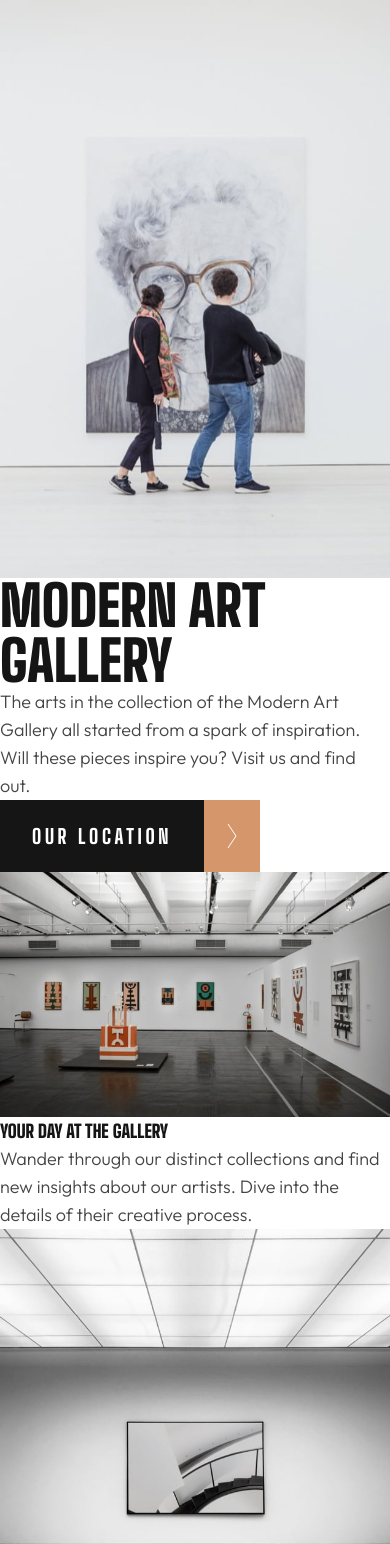
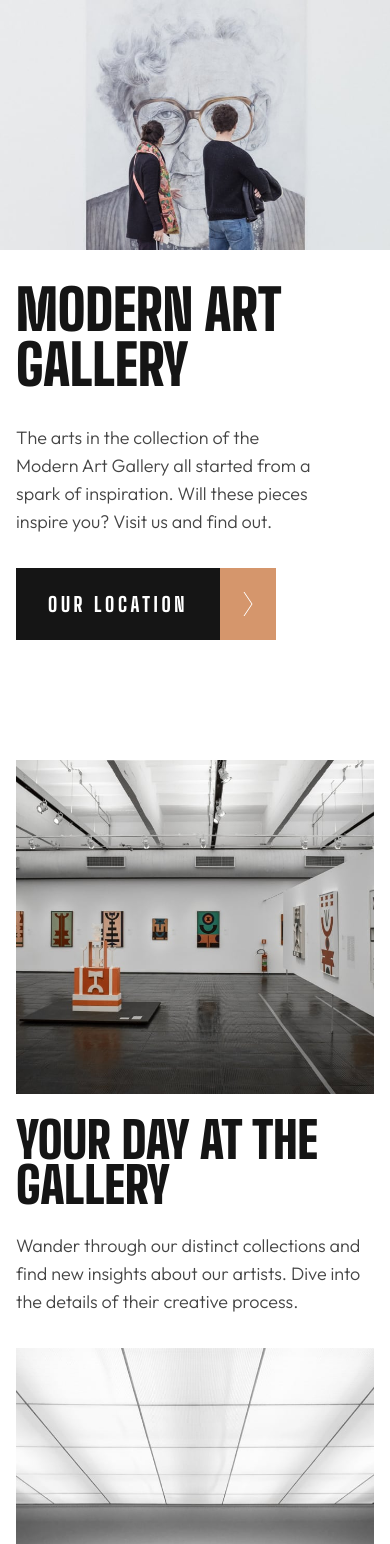
Before and after one commit to Dudeldups/FM-art-gallery-website, a React (Vite) app: page / in a window 390 px wide. Shown: the top 1544 px of the page. Built offline with nearby package versions, Linux system fonts and the light colour scheme.

Commit message:
finished base mobile view

```diff
--- a/src/components/Button/Button.scss
+++ b/src/components/Button/Button.scss
@@ -2,12 +2,14 @@
 
 .modal-button {
   display: flex;
+  background-color: transparent;
 
   &__text {
     background: $clr-grey-900;
     color: $clr-white;
     text-transform: uppercase;
-    padding: 1.5rem 2rem;
+    padding-inline: 2rem;
+    padding-block: 1.5rem;
     font-size: 1.25rem;
     font-weight: 800;
     line-height: normal;
--- a/src/components/Footer/Footer.scss
+++ b/src/components/Footer/Footer.scss
@@ -68,6 +68,7 @@
   }
 }
 
+//social icons
 .icon {
   color: white;
 
@@ -76,7 +77,13 @@
   }
 }
 
+//focus states for social icons
 .icon-link:hover .icon,
 .icon-link:focus-visible .icon {
   color: $clr-primary-500;
 }
+
+.colored .icon-link:hover .icon,
+.colored .icon-link:focus-visible .icon {
+  color: $clr-white;
+}
--- a/src/components/Footer/Footer.tsx
+++ b/src/components/Footer/Footer.tsx
@@ -22,13 +22,13 @@ const Footer = ({ isColored }: FooterProps) => {
         </p>
 
         <div className="icon-container">
-          <a href="#">
+          <a className="icon-link" href="#">
             <FacebookIcon />
           </a>
-          <a href="#">
+          <a className="icon-link" href="#">
             <InstagramIcon />
           </a>
-          <a href="#">
+          <a className="icon-link" href="#">
             <XIcon />
           </a>
         </div>
--- a/src/components/Homepage/Homepage.scss
+++ b/src/components/Homepage/Homepage.scss
@@ -1 +1,94 @@
 @use "../../scss/abstracts/" as *;
+
+.intro,
+.gallery {
+  @include max-width-content;
+}
+
+.intro {
+  display: grid;
+  gap: 2rem;
+
+  @include mq($bp-tablet) {
+    grid-template-columns: repeat(30, 1fr);
+    gap: 0;
+  }
+
+  &__image {
+    @include mq($bp-tablet) {
+      grid-row: 1;
+      grid-column: 13 / span 15;
+    }
+  }
+
+  &__text {
+    display: flex;
+    flex-direction: column;
+    gap: 2rem;
+    max-width: 21.1875rem;
+    padding-inline: 1rem;
+
+    @include mq($bp-tablet) {
+      grid-row: 1;
+      grid-column: 1 / span 15;
+
+      gap: 3rem;
+    }
+
+    @include mq($bp-desktop) {
+      max-width: 21.875rem;
+    }
+  }
+}
+
+.gallery {
+  padding: 7.5rem 1rem;
+
+  @include mq($bp-tablet) {
+    padding-inline: 2.5rem;
+  }
+
+  @include mq($bp-desktop) {
+    padding-block: 11.25rem;
+  }
+
+  &__container1 {
+    display: flex;
+    flex-direction: column;
+    gap: 1.55rem;
+
+    @include mq($bp-tablet) {
+      flex-direction: row-reverse;
+      gap: 4.25rem;
+    }
+  }
+
+  &__container2 {
+    display: grid;
+    gap: 1rem;
+    margin-top: 2rem;
+  }
+
+  &__blackTextBox {
+    padding: 3rem 1.5rem;
+    background-color: $clr-grey-900;
+  }
+
+  &__text {
+    @include mq($bp-tablet) {
+      max-width: 13.9375rem;
+    }
+
+    @include mq($bp-desktop) {
+      max-width: 21.875rem;
+    }
+  }
+
+  &__desc {
+    margin-top: 1.5rem;
+  }
+
+  @include mq($bp-tablet) {
+    margin-top: 2rem;
+  }
+}
--- a/src/components/Homepage/Homepage.tsx
+++ b/src/components/Homepage/Homepage.tsx
@@ -1,7 +1,22 @@
-import introImage from "../../assets/images/desktop/image-hero.jpg";
-import galleryImage1 from "../../assets/images/desktop/image-grid-1.jpg";
-import galleryImage2 from "../../assets/images/desktop/image-grid-2.jpg";
-import galleryImage3 from "../../assets/images/desktop/image-grid-3.jpg";
+import introImageDesktop from "../../assets/images/desktop/image-hero@2x.jpg";
+import introImageTablet from "../../assets/images/tablet/image-hero@2x.jpg";
+import introImageMobile from "../../assets/images/mobile/image-hero@2x.jpg";
+import introImageBase from "../../assets/images/mobile/image-hero.jpg";
+
+import galleryImage1Desktop from "../../assets/images/desktop/image-grid-1@2x.jpg";
+import galleryImage1Tablet from "../../assets/images/tablet/image-grid-1@2x.jpg";
+import galleryImage1Mobile from "../../assets/images/mobile/image-grid-1@2x.jpg";
+import galleryImage1Base from "../../assets/images/mobile/image-grid-1.jpg";
+
+import galleryImage2Desktop from "../../assets/images/desktop/image-grid-2@2x.jpg";
+import galleryImage2Tablet from "../../assets/images/tablet/image-grid-2@2x.jpg";
+import galleryImage2Mobile from "../../assets/images/mobile/image-grid-2@2x.jpg";
+import galleryImage2Base from "../../assets/images/mobile/image-grid-2.jpg";
+
+import galleryImage3Desktop from "../../assets/images/desktop/image-grid-3@2x.jpg";
+import galleryImage3Tablet from "../../assets/images/tablet/image-grid-3@2x.jpg";
+import galleryImage3Mobile from "../../assets/images/mobile/image-grid-3@2x.jpg";
+import galleryImage3Base from "../../assets/images/mobile/image-grid-3.jpg";
 
 import Button from "../Button/Button";
 
@@ -15,48 +30,100 @@ export default function Homepage({ setIsModalShown }: HomepageProps) {
   return (
     <>
       <header className="intro">
+        <picture className="intro__image">
+          <source srcSet={introImageDesktop} media="(min-width: 61.25rem)" />
+          <source srcSet={introImageTablet} media="(min-width: 43.75rem)" />
+          <source srcSet={introImageMobile} media="(min-width: 23.5rem)" />
+
           <img
-          className="intro__image"
-          src={introImage}
+            src={introImageBase}
             alt="A man and a woman are looking at a black and white drawing of an elderly woman."
           />
+        </picture>
 
+        <div className="intro__text">
           <h2 className="intro__title">Modern Art Gallery</h2>
           <p className="intro__desc">
-          The arts in the collection of the Modern Art Gallery all started from
-          a spark of inspiration. Will these pieces inspire you? Visit us and
-          find out.
+            The arts in the collection of the Modern Art Gallery all started
+            from a spark of inspiration. Will these pieces inspire you? Visit us
+            and find out.
           </p>
           <Button setIsModalShown={setIsModalShown} isPrimary={true} />
+        </div>
       </header>
 
       <section className="gallery">
+        <div className="gallery__container1">
+          <picture className="gallery__image1">
+            <source
+              srcSet={galleryImage1Desktop}
+              media="(min-width: 61.25rem)"
+            />
+            <source
+              srcSet={galleryImage1Tablet}
+              media="(min-width: 43.75rem)"
+            />
+            <source srcSet={galleryImage1Mobile} media="(min-width: 23.5rem)" />
+
             <img
-          className="gallery__image1"
-          src={galleryImage1}
+              src={galleryImage1Base}
               alt="A room from the gallery with paintings on the wall and a display in the middle of the room."
             />
+          </picture>
+
+          <div className="gallery__text">
             <h2 className="gallery__title">Your Day at the Gallery</h2>
             <p className="gallery__desc">
-          Wander through our distinct collections and find new insights about
-          our artists. Dive into the details of their creative process.
+              Wander through our distinct collections and find new insights
+              about our artists. Dive into the details of their creative
+              process.
             </p>
+          </div>
+        </div>
+
+        <div className="gallery__container2">
+          <picture className="gallery__image2">
+            <source
+              srcSet={galleryImage2Desktop}
+              media="(min-width: 61.25rem)"
+            />
+            <source
+              srcSet={galleryImage2Tablet}
+              media="(min-width: 43.75rem)"
+            />
+            <source srcSet={galleryImage2Mobile} media="(min-width: 23.5rem)" />
 
             <img
-          className="gallery__image2"
-          src={galleryImage2}
-          alt="A room from the gallery with a painting on the wall and a bench in front of it."
+              src={galleryImage2Base}
+              alt="An abstract painting on the wall and a bench in front of it."
             />
+          </picture>
+
+          <picture className="gallery__image3">
+            <source
+              srcSet={galleryImage3Desktop}
+              media="(min-width: 61.25rem)"
+            />
+            <source
+              srcSet={galleryImage3Tablet}
+              media="(min-width: 43.75rem)"
+            />
+            <source srcSet={galleryImage3Mobile} media="(min-width: 23.5rem)" />
+
             <img
-          className="gallery__image3"
-          src={galleryImage3}
+              src={galleryImage3Base}
               alt="Visitors to the gallery are looking at paintings on the wall."
             />
+          </picture>
+
+          <div className="gallery__blackTextBox">
             <h2 className="gallery__title">Come & Be Inspired</h2>
             <p className="gallery__desc">
               We’re excited to welcome you to our gallery and see how our
               collections influence you.
             </p>
+          </div>
+        </div>
       </section>
     </>
   );
--- a/src/scss/base/_typography.scss
+++ b/src/scss/base/_typography.scss
@@ -33,6 +33,31 @@ body {
   &__title {
     font-size: 3.5rem;
     line-height: 3.4375rem;
+  }
+}
+
+.gallery {
+  &__title {
+    font-size: 3.125rem;
+    line-height: 2.8125rem;
+    text-transform: uppercase;
+
+    @include mq($bp-desktop) {
+      font-size: 3.75rem;
+      line-height: 3.75rem;
+    }
+  }
+
+  &__desc {
+    @include mq($bp-tablet) {
+      font-size: 1.375rem;
+      line-height: 2rem;
+    }
+  }
+
+  &__blackTextBox,
+  &__blackTextBox h2 {
+    color: $clr-white;
   }
 }
 
```
Lines whose indentation alone changed are shown as unchanged.
